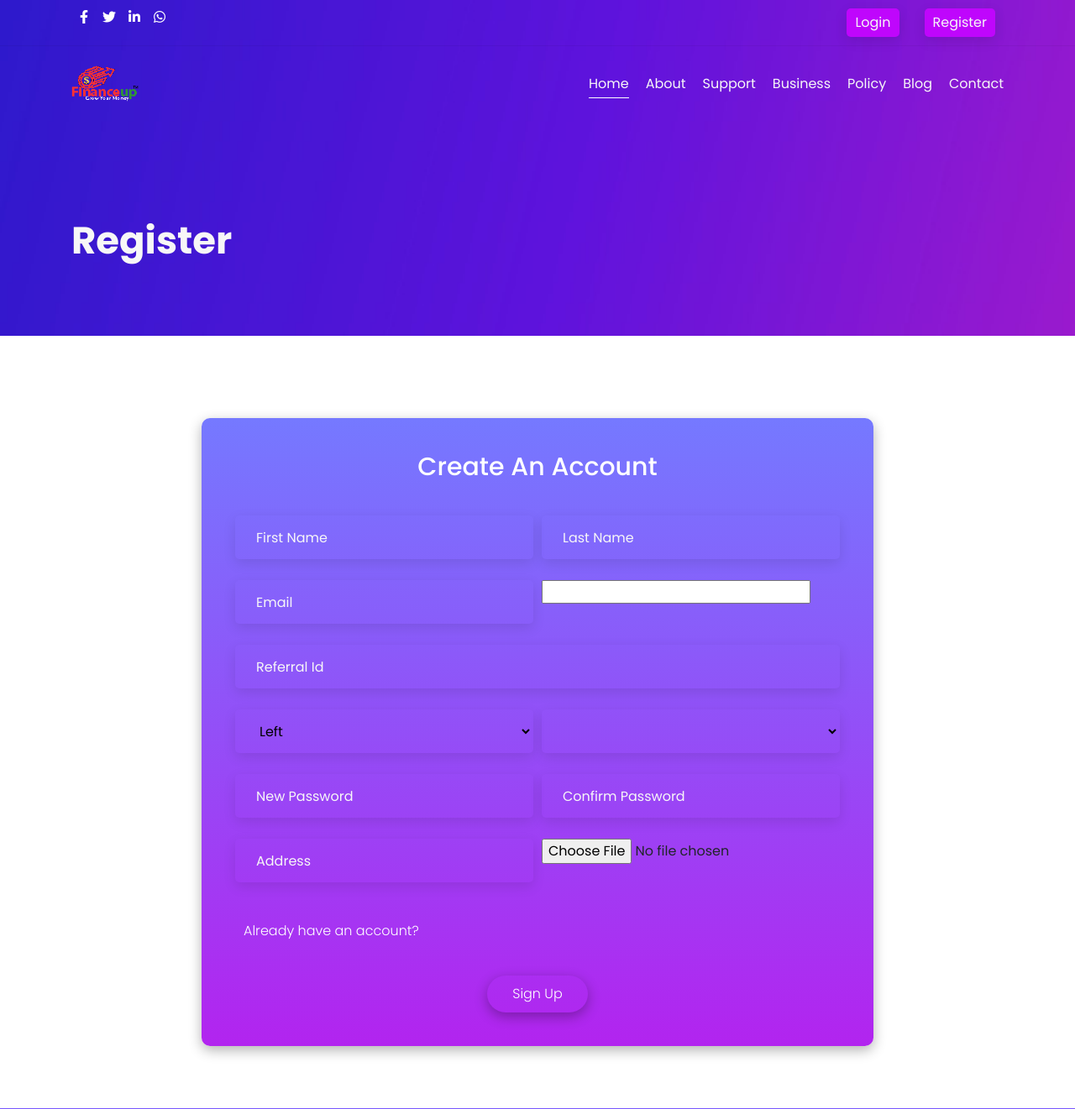
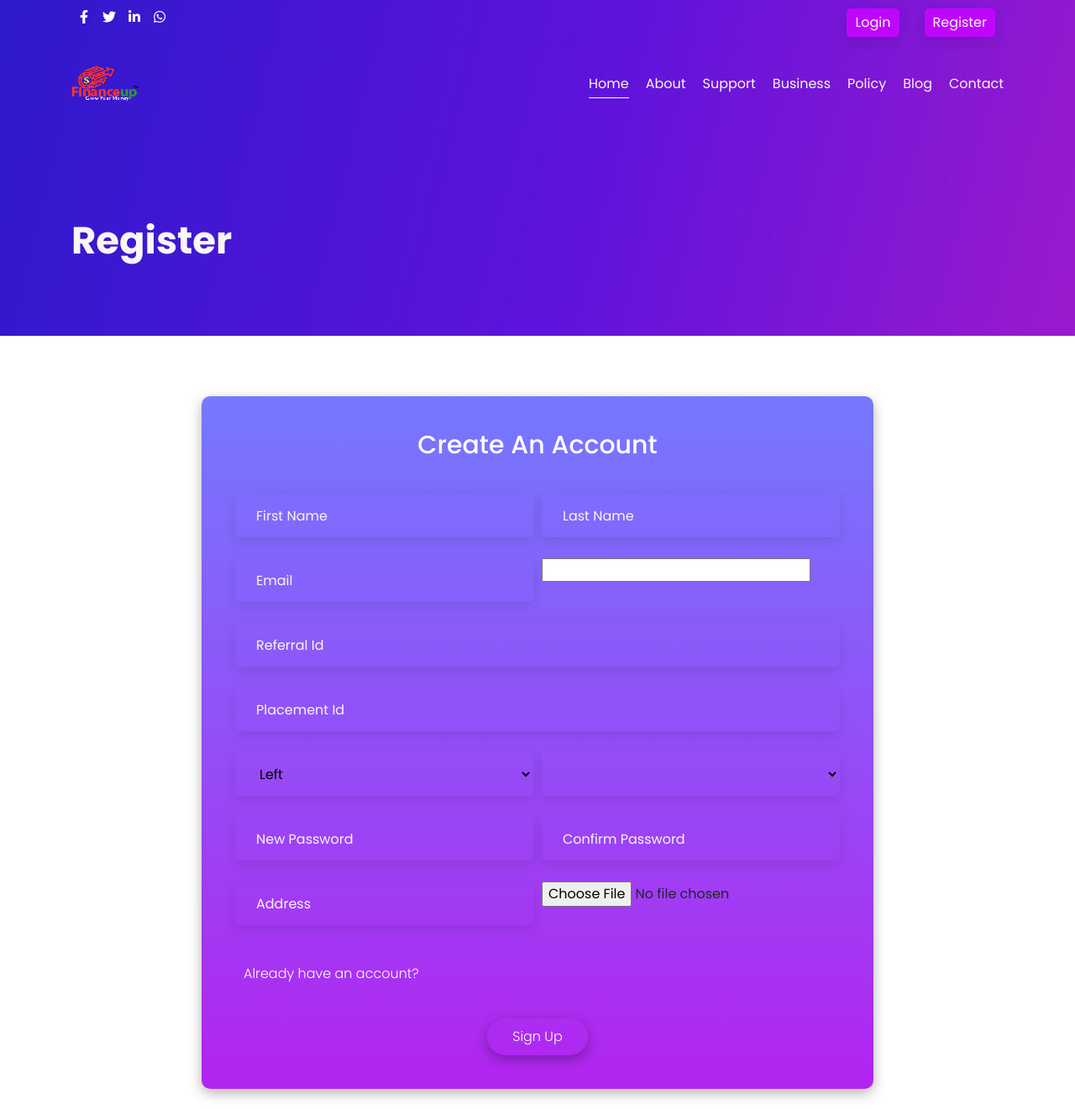
Before and after one commit to Akashvermavv/finance_up, a Django app: page /register/ in a window 1280 px wide. Shown: the top 1321 px of the page at 84% size. Run offline with Django 3.2, Linux system fonts and the light colour scheme; lists and menus that the app fills with data are empty; some libraries are stand-ins or nearby versions.

Commit message:
arif-work

```diff
--- a/accounts/forms.py
+++ b/accounts/forms.py
@@ -252,6 +252,8 @@
         attrs={'class': 'form-control', 'id': 'emailAddress', 'placeholder': 'Email'}))
     referral_id =  forms.IntegerField(required=False, widget=forms.TextInput(
         attrs={'class': 'form-control', 'id': 'referral_id', 'placeholder': 'Referral Id'}))
+    placement_id =  forms.IntegerField(required=False, widget=forms.TextInput(
+        attrs={'class': 'form-control', 'id': 'placement_id', 'placeholder': 'Placement Id'}))
     position = forms.ChoiceField( required=True,choices=choice,  widget=forms.Select(attrs={'class': 'form-control', 'id': 'position'}))
     mobile = PhoneNumberField(max_length=16, required=True, widget=forms.TextInput(
         attrs={'class': 'form-control', 'id': 'mobile', 'placeholder': 'Mobile'}))
@@ -262,7 +264,7 @@
     # image = forms.ImageField(required=False,widget=forms.I(attrs={'class': 'form-control',}))
     class Meta:
         model = User
-        fields = ('email','first_name','last_name','referral_id','position','password1','password2','mobile','address','country','image')  # 'full_name'
+        fields = ('email','first_name','last_name','referral_id','placement_id','position','password1','password2','mobile','address','country','image')  # 'full_name'
 
     def clean_password2(self):
         # Check that the two password entries match
@@ -276,6 +278,10 @@
         parent = User.objects.filter(referral_id=int(self.cleaned_data['referral_id'])).first()
         if parent == None:
             raise forms.ValidationError('Invalid referral id !')
+        placement_parent=User.objects.filter(placement_id=int(self.cleaned_data['placement_id'])).first()
+        if placement_parent == None:
+            raise forms.ValidationError('Invalid placement id !')
+
         if self.cleaned_data['position'] == 'left' and parent.left != None:
             raise forms.ValidationError('left position already taken !')
         elif self.cleaned_data['position'] == 'right' and parent.right != None:
@@ -293,7 +299,7 @@
 
         print('last user id is --', last_user_id)
         user.user_id = last_user_id + 1
-        parent = User.objects.filter(referral_id=int(self.cleaned_data['referral_id'])).first()
+        parent = User.objects.filter(placement_id=int(self.cleaned_data['placement_id'])).first()
         if self.cleaned_data['position'] == 'left':
             parent.left = user
         elif self.cleaned_data['position'] == 'right':
@@ -302,6 +308,7 @@
         user.level = parent.level + 1
         last_user_refer = User.objects.all().last().referral_id + 1
         user.referral_id = last_user_refer
+        user.placement_id = last_user_refer
         # obj = EmailActivation.objects.create(user=user)
         # obj.send_activation_email()
         if commit:
--- a/accounts/models.py
+++ b/accounts/models.py
@@ -73,6 +73,7 @@
     position = models.CharField(max_length=25, choices=choice, default='left', )
     email = models.EmailField(max_length=255, unique=True)
     referral_id = models.IntegerField(default=0, null=True, blank=True)
+    placement_id = models.IntegerField(default=0, null=True, blank=True)
     user_id = models.IntegerField(default=0, unique=True)
     full_name = models.CharField(max_length=255, blank=True, null=True)
     mobile = PhoneNumberField(blank=False, null=False, max_length=16)
--- a/accounts/templates/accounts/register.html
+++ b/accounts/templates/accounts/register.html
@@ -71,6 +71,10 @@
 <!--                                <input type="text" id="referralId" class="form-control" placeholder="Referral Id" name="Referral Id">-->
                                 {{ form.referral_id }}
                             </div>
+                            <div class="form-group">
+<!--                                <input type="text" id="referralId" class="form-control" placeholder="Referral Id" name="Referral Id">-->
+                                {{ form.placement_id }}
+                            </div>
                             <div class="form-row" style="color:#000000!important;">
                                 <div class="form-group col-md-6 select" style="color:#000!important;">
 <!--                                    <select name="Left Or Right" id="LeftOrRight" class="form-control">-->
```
Also changed, not shown: dashboard/views.py (+45 -23 lines), db.sqlite3, 1 other file.
